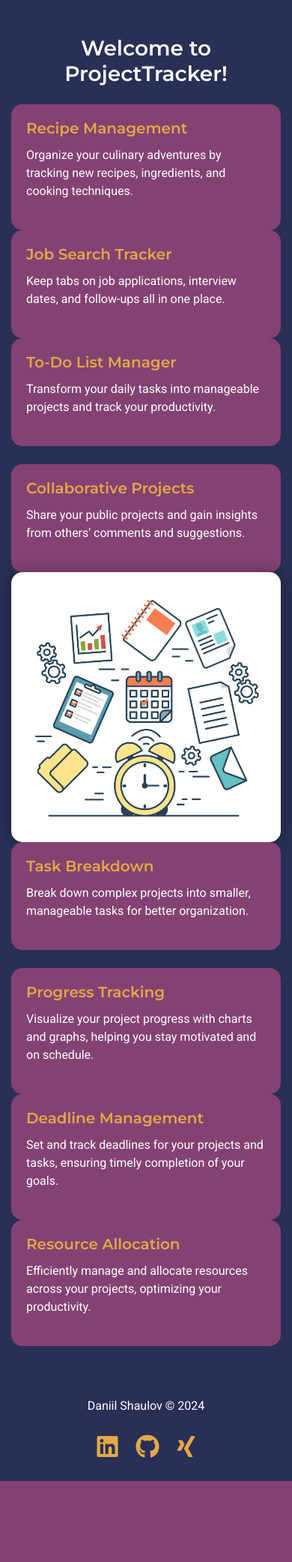
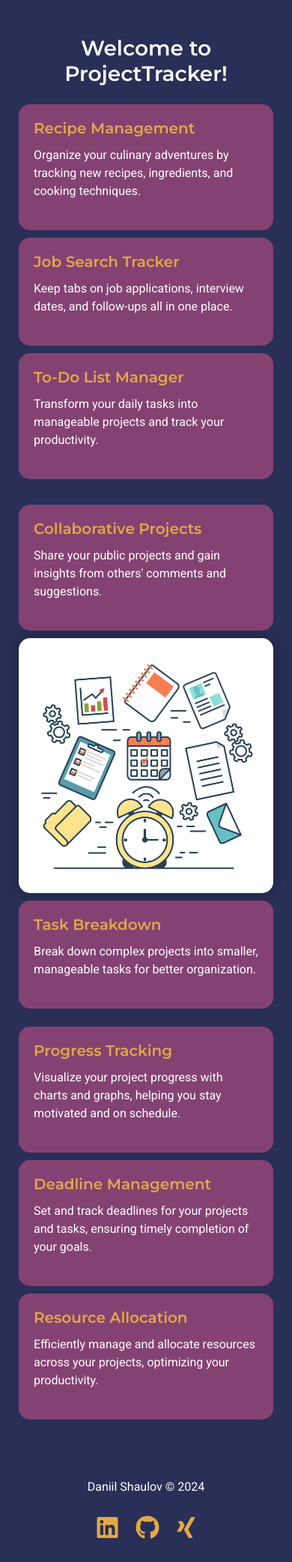
Before and after one commit to DaSHdotHub/ProjectTracker, a Django app: page / in a window 390 px wide. Shown: the part 56-2139 px from the top of the page at 75% size. Before the commit the page ends 2031 px from the top, so only its background shows below. Run offline with Django 5.2, Linux system fonts and the light colour scheme; some libraries are stand-ins or nearby versions.

Commit message:
Style index.html for devices with smaller screen size

```diff
--- a/project_tracker/templates/authentication/index.html
+++ b/project_tracker/templates/authentication/index.html
@@ -7,7 +7,9 @@
     <meta name="viewport" content="width=device-width, initial-scale=1.0">
     <title>ProjectTracker Home</title>
     <!--Montserrat + Roboto font-->
-    <link href="https://fonts.googleapis.com/css2?family=Montserrat:wght@600;700&family=Roboto:wght@300;400;700&display=swap" rel="stylesheet">
+    <link
+        href="https://fonts.googleapis.com/css2?family=Montserrat:wght@600;700&family=Roboto:wght@300;400;700&display=swap"
+        rel="stylesheet">
     <link href="https://stackpath.bootstrapcdn.com/bootstrap/4.5.2/css/bootstrap.min.css" rel="stylesheet">
     <style>
         /* Color palette */
@@ -32,7 +34,13 @@
             font-family: 'Roboto', sans-serif;
         }
 
-        h1, h2, h3, h4, h5, h6, .navbar-brand {
+        h1,
+        h2,
+        h3,
+        h4,
+        h5,
+        h6,
+        .navbar-brand {
             font-family: 'Montserrat', sans-serif;
         }
 
@@ -105,6 +113,27 @@
 
         .icon:hover {
             transform: scale(1.5);
+        }
+
+        /* Custom styles for smaller screens */
+        @media (max-width: 768px) {
+            .row {
+                margin-left: 0;
+                margin-right: 0;
+            }
+
+            .col-md-4 {
+                margin-bottom: 10px;
+            }
+
+            .container {
+                padding-left: 10px;
+                padding-right: 10px;
+            }
+
+            .central-image {
+                margin: 10px 0;
+            }
         }
     </style>
 </head>
```
